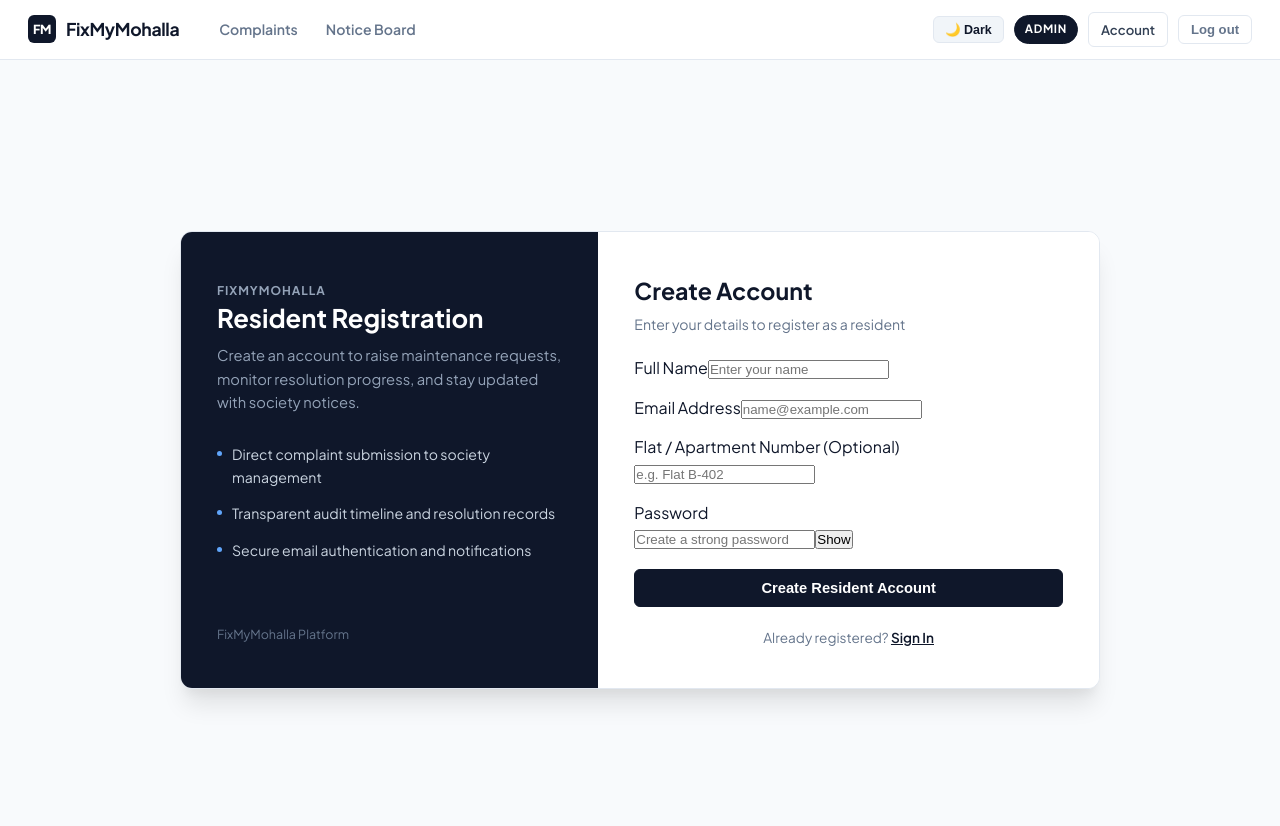
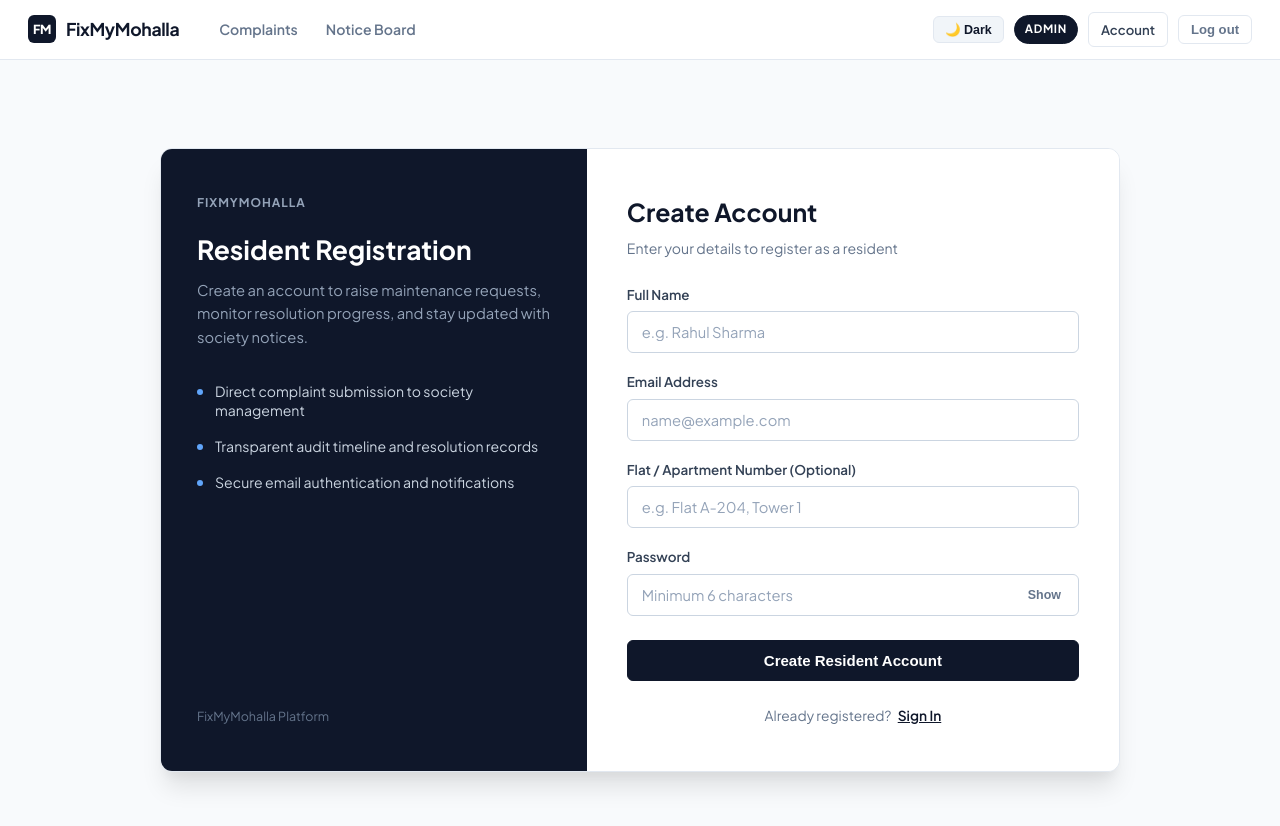
Before and after one commit to tushar1121s/FixMyMohalla, a React (Vite) app in the folder frontend/: page /register in a window 1280 px wide. Shown: the top 826 px of the page. Built offline with nearby package versions, Linux system fonts and the light colour scheme; no server answers; sample sign-in values are in the browser's storage.

Commit message:
fix: complete styling and class mapping for register form inputs

```diff
--- a/frontend/src/pages/Register.css
+++ b/frontend/src/pages/Register.css
@@ -1,5 +1,5 @@
 /* ===================================================
-   Register Page Styles - Variable-Driven & Minimal
+   Register Page Styles - Variable-Driven & Polished
    =================================================== */
 
 .register-page-container {
@@ -13,8 +13,8 @@
 
 .register-card-wrapper {
   display: grid;
-  grid-template-columns: 1fr 1.2fr;
-  max-width: 920px;
+  grid-template-columns: 1fr 1.25fr;
+  max-width: 960px;
   width: 100%;
   background-color: var(--bg-card);
   border: 1px solid var(--border-color);
@@ -45,14 +45,15 @@
   text-transform: uppercase;
   color: #94a3b8;
   margin-bottom: 20px;
+  display: block;
 }
 
 .register-banner-heading {
-  font-size: 1.6rem;
+  font-size: 1.65rem;
   font-weight: 700;
   color: #ffffff;
   line-height: 1.3;
-  margin-bottom: 10px;
+  margin-bottom: 12px;
 }
 
 .register-banner-description {
@@ -63,38 +64,39 @@
 
 .register-value-props {
   list-style: none;
-  margin-top: 28px;
+  margin-top: 32px;
   display: flex;
   flex-direction: column;
-  gap: 14px;
+  gap: 16px;
 }
 
 .register-prop-item {
   display: flex;
   align-items: flex-start;
-  gap: 10px;
+  gap: 12px;
   font-size: 0.88rem;
   color: #cbd5e1;
+  line-height: 1.4;
 }
 
 .register-prop-bullet {
-  width: 5px;
-  height: 5px;
+  width: 6px;
+  height: 6px;
   background-color: #60a5fa;
   border-radius: 50%;
-  margin-top: 8px;
+  margin-top: 7px;
   flex-shrink: 0;
 }
 
 .register-banner-footer {
   font-size: 0.78rem;
   color: #64748b;
-  margin-top: 32px;
+  margin-top: 36px;
 }
 
 /* Right Form Panel */
 .register-form-side {
-  padding: 40px 36px;
+  padding: 44px 40px;
   display: flex;
   flex-direction: column;
   justify-content: center;
@@ -102,11 +104,11 @@
 }
 
 .register-header {
-  margin-bottom: 20px;
+  margin-bottom: 24px;
 }
 
 .register-title {
-  font-size: 1.45rem;
+  font-size: 1.55rem;
   font-weight: 700;
   color: var(--text-primary);
   margin-bottom: 4px;
@@ -117,28 +119,83 @@
   color: var(--text-muted);
 }
 
+/* Form & Input Fields */
 .register-form {
   display: flex;
   flex-direction: column;
-  gap: 14px;
+  gap: 18px;
 }
 
-.register-form-row {
-  display: grid;
-  grid-template-columns: 1fr 1fr;
-  gap: 12px;
+.register-form-group {
+  display: flex;
+  flex-direction: column;
+  gap: 6px;
 }
 
-@media (max-width: 600px) {
-  .register-form-row {
-    grid-template-columns: 1fr;
-  }
+.register-form-label {
+  font-size: 0.84rem;
+  font-weight: 600;
+  color: var(--text-secondary);
 }
 
+.register-form-input {
+  width: 100%;
+  padding: 11px 14px;
+  font-size: 0.92rem;
+  font-family: inherit;
+  color: var(--text-primary);
+  background-color: var(--bg-input);
+  border: 1px solid var(--border-input);
+  border-radius: 6px;
+  transition: all 0.15s ease;
+  box-sizing: border-box;
+}
+
+.register-form-input::placeholder {
+  color: var(--text-faint);
+}
+
+.register-form-input:focus {
+  outline: none;
+  border-color: var(--border-focus);
+  box-shadow: 0 0 0 1px var(--border-focus);
+}
+
+/* Password Input & Toggle */
+.register-password-wrapper {
+  position: relative;
+  display: flex;
+  align-items: center;
+  width: 100%;
+}
+
+.register-password-input {
+  padding-right: 64px;
+}
+
+.register-password-toggle-btn {
+  position: absolute;
+  right: 10px;
+  background: none;
+  border: none;
+  font-size: 0.78rem;
+  font-weight: 700;
+  color: var(--text-muted);
+  cursor: pointer;
+  padding: 6px 8px;
+  border-radius: 4px;
+  transition: color 0.15s ease;
+}
+
+.register-password-toggle-btn:hover {
+  color: var(--text-primary);
+}
+
+/* Submit Button */
 .register-submit-btn {
   width: 100%;
-  padding: 10px 16px;
-  font-size: 0.92rem;
+  padding: 11px 16px;
+  font-size: 0.94rem;
   font-weight: 600;
   color: var(--accent-btn-text);
   background-color: var(--accent-btn-bg);
@@ -146,11 +203,12 @@
   border-radius: 6px;
   cursor: pointer;
   transition: all 0.15s ease;
-  margin-top: 4px;
+  margin-top: 6px;
 }
 
 .register-submit-btn:hover {
   background-color: var(--accent-btn-hover);
+  border-color: var(--accent-btn-hover);
 }
 
 .register-submit-btn:disabled {
@@ -158,39 +216,69 @@
   cursor: not-allowed;
 }
 
+/* Alerts & Success States */
+.register-alert-error {
+  background-color: var(--badge-open-bg);
+  border: 1px solid var(--badge-open-border);
+  color: var(--badge-open-text);
+  padding: 11px 14px;
+  border-radius: 6px;
+  font-size: 0.86rem;
+  font-weight: 500;
+  margin-bottom: 16px;
+  line-height: 1.4;
+}
+
 .register-alert-success {
   background-color: var(--badge-resolved-bg);
   border: 1px solid var(--badge-resolved-border);
   color: var(--badge-resolved-text);
-  padding: 12px 14px;
-  border-radius: 6px;
-  font-size: 0.88rem;
+  padding: 20px 22px;
+  border-radius: 8px;
   margin-bottom: 16px;
-  line-height: 1.5;
+  display: flex;
+  flex-direction: column;
+  gap: 10px;
 }
 
-.register-alert-error {
-  background-color: var(--badge-open-bg);
-  border: 1px solid var(--badge-open-border);
-  color: var(--badge-open-text);
-  padding: 10px 12px;
-  border-radius: 6px;
-  font-size: 0.85rem;
-  font-weight: 500;
-  margin-bottom: 16px;
+.register-success-title {
+  font-size: 1.05rem;
+  font-weight: 700;
+  color: var(--badge-resolved-text);
 }
 
+.register-success-link-btn {
+  display: inline-block;
+  text-align: center;
+  margin-top: 6px;
+  padding: 10px 16px;
+  font-size: 0.9rem;
+  font-weight: 600;
+  color: var(--accent-btn-text) !important;
+  background-color: var(--accent-btn-bg);
+  border: 1px solid var(--accent-btn-bg);
+  border-radius: 6px;
+  text-decoration: none !important;
+  transition: all 0.15s ease;
+}
+
+.register-success-link-btn:hover {
+  background-color: var(--accent-btn-hover);
+}
+
+/* Footer Link */
 .register-footer {
-  margin-top: 20px;
+  margin-top: 24px;
   text-align: center;
-  font-size: 0.85rem;
+  font-size: 0.86rem;
   color: var(--text-muted);
 }
 
 .register-footer-link {
   color: var(--text-primary);
   font-weight: 600;
-  text-decoration: underline;
+  text-decoration: underline !important;
+  margin-left: 4px;
 }
 
 /* Responsive */
--- a/frontend/src/pages/Register.jsx
+++ b/frontend/src/pages/Register.jsx
@@ -77,10 +77,10 @@ function Register() {
 
           {success ? (
             <div className="register-alert-success">
-              <div className="register-success-title">Registration Successful</div>
-              <p>Please check your email inbox to verify your account before signing in.</p>
+              <div className="register-success-title">Registration Successful!</div>
+              <p>We've sent a verification link to your email. Please verify your email before signing in.</p>
               <Link to="/login" className="register-success-link-btn">
-                Proceed to Sign In
+                Proceed to Sign In →
               </Link>
             </div>
           ) : (
@@ -94,7 +94,7 @@ function Register() {
                   className="register-form-input"
                   type="text"
                   name="name"
-                  placeholder="Enter your name"
+                  placeholder="e.g. Rahul Sharma"
                   value={form.name}
                   onChange={handleChange}
                   required
@@ -127,7 +127,7 @@ function Register() {
                   className="register-form-input"
                   type="text"
                   name="flat_no"
-                  placeholder="e.g. Flat B-402"
+                  placeholder="e.g. Flat A-204, Tower 1"
                   value={form.flat_no}
                   onChange={handleChange}
                 />
@@ -143,7 +143,7 @@ function Register() {
                     className="register-form-input register-password-input"
                     type={showPassword ? "text" : "password"}
                     name="password"
-                    placeholder="Create a strong password"
+                    placeholder="Minimum 6 characters"
                     value={form.password}
                     onChange={handleChange}
                     required
@@ -153,6 +153,7 @@ function Register() {
                     type="button"
                     className="register-password-toggle-btn"
                     onClick={() => setShowPassword(!showPassword)}
+                    tabIndex="-1"
                   >
                     {showPassword ? "Hide" : "Show"}
                   </button>
```
